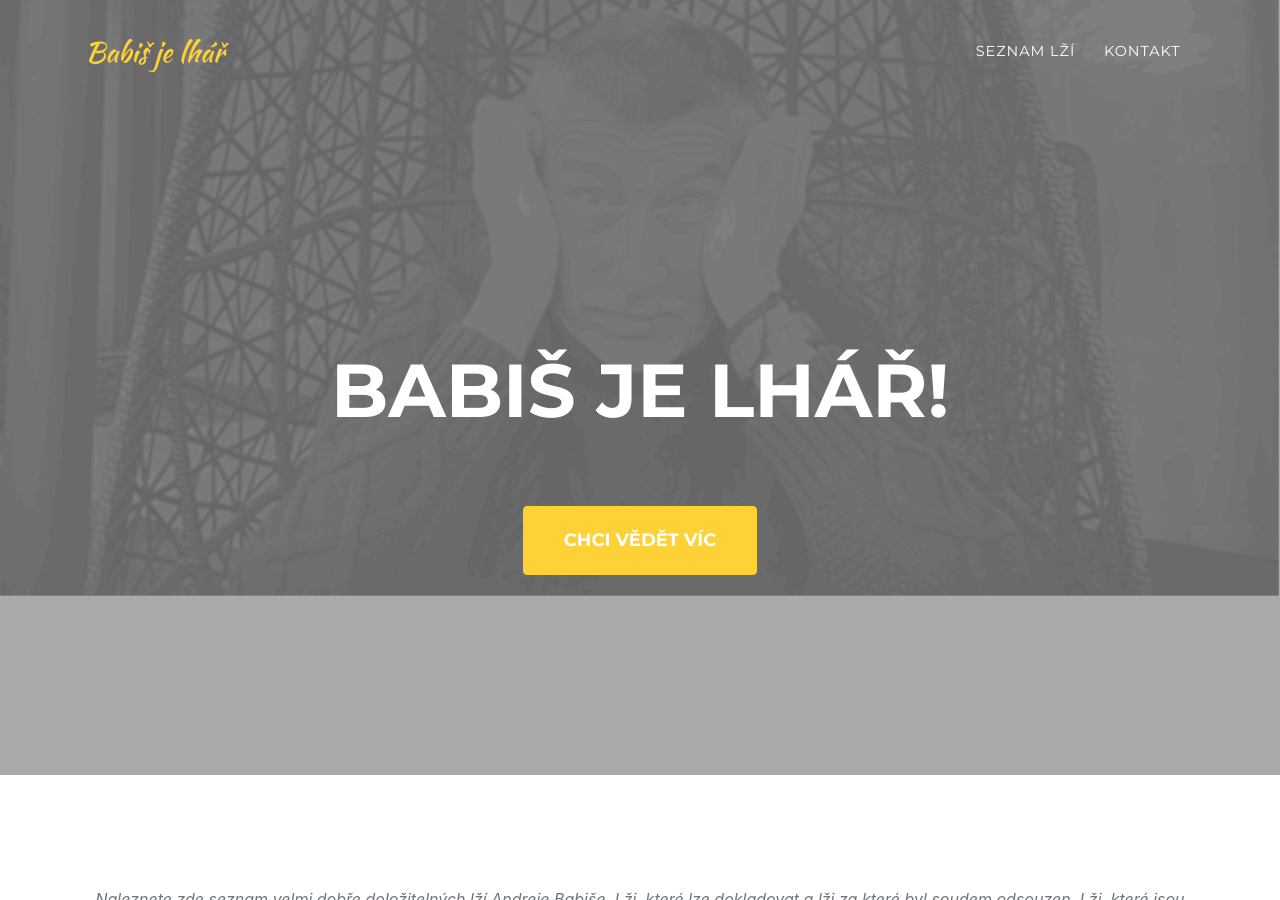
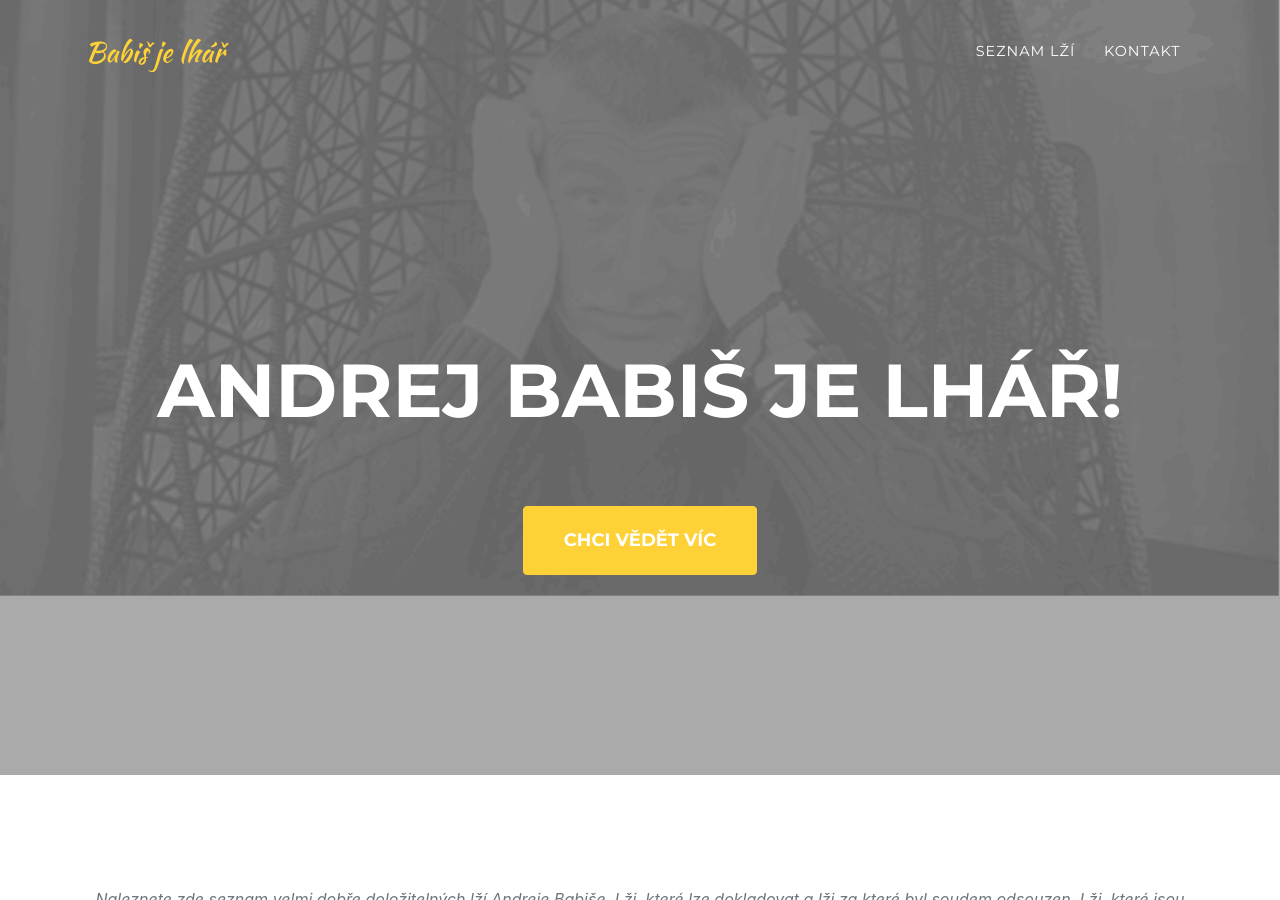
Before and after one commit to xsuchy/babisjelhar, a Jekyll site: the page built from index.md, in a window 1280 px wide and 900 px high. Built offline with Jekyll 4.4.1, drawn with Linux system fonts in a browser that asks for light colours; some web fonts are replaced.

Commit message:
textova uprava

```diff
--- a/_data/sitetext.yml
+++ b/_data/sitetext.yml
@@ -1,6 +1,6 @@
 header:
     title: ""
-    text: Babiš je lhář!
+    text: Andrej Babiš je lhář!
     button: Chci vědět víc
     buttonlink: "#about"
 
```
